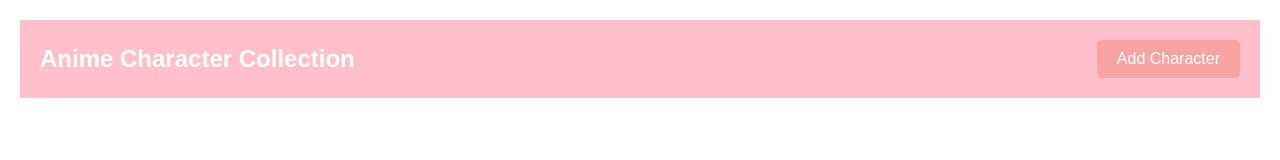
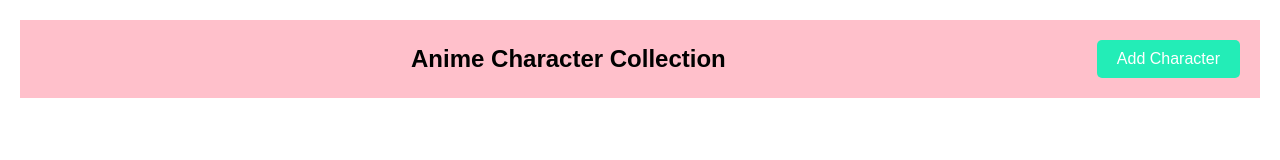
Before and after one commit to DDDDDhn/hden6421-tracker, a website: page public/index.html in a window 1280 px wide. Drawn offline with Linux system fonts and the light colour scheme.

Commit message:
Update markdown and beautify the style of nav bar

```diff
--- a/public/style.css
+++ b/public/style.css
@@ -13,12 +13,14 @@ body {
 
 .navbar h1 {
   margin: 0;
-  color: white;
+  color: rgb(0, 0, 0);
   font-size: 24px;
+  flex-grow: 1;
+  text-align: center;
 }
 
 .navbar button {
-  background-color: #f9a3a3;
+  background-color: #23edb7;
   color: white;
   padding: 10px 20px;
   border: none;
```
Also changed, not shown: MDimages/V5.png (added), README.md.
